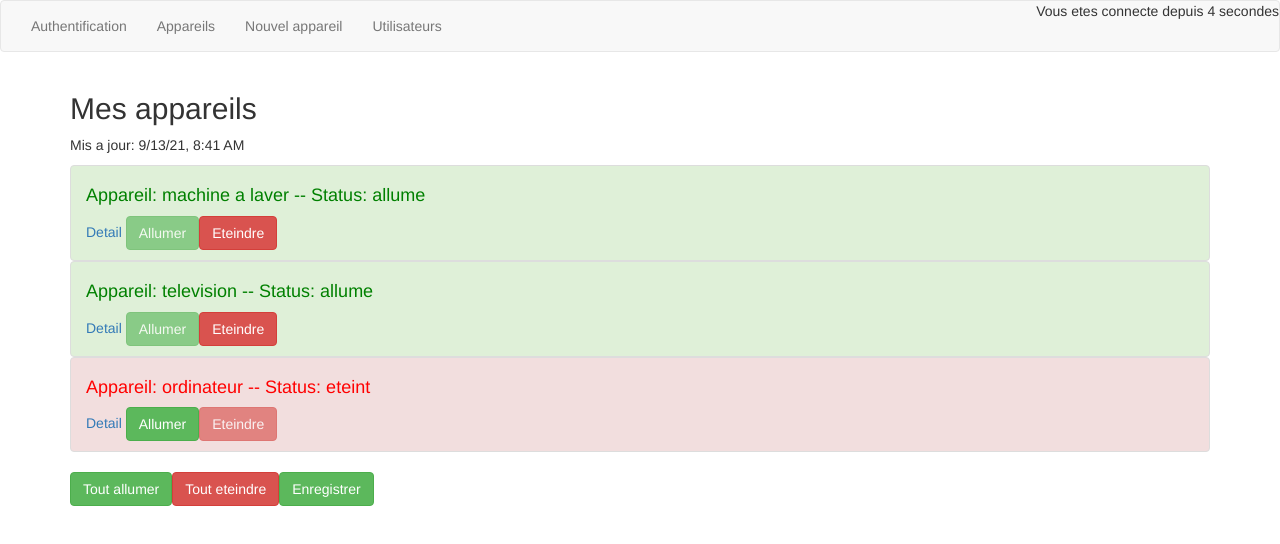
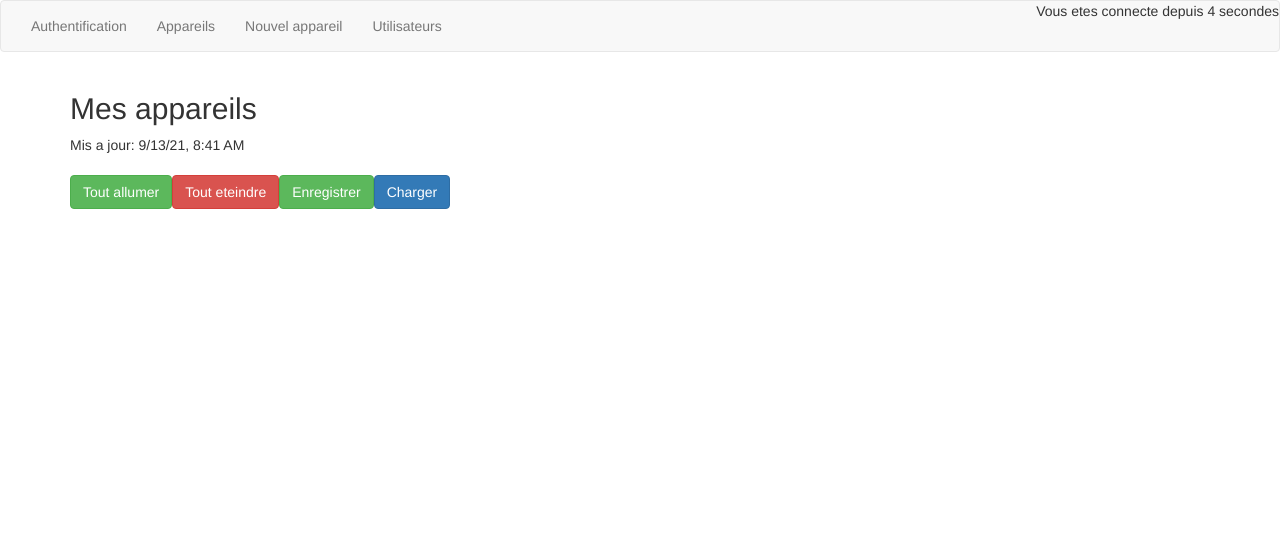
Before and after one commit to Dhouha-ma/Angular, an Angular app: page / in a window 1280 px wide. Shown: the top 544 px of the page. Built offline with nearby package versions, Linux system fonts and the light colour scheme.

Commit message:
http service

```diff
--- a/src/app/appareil-view/appareil-view.component.html
+++ b/src/app/appareil-view/appareil-view.component.html
@@ -16,4 +16,6 @@
             (click)="onEteindre()"> Tout eteindre </button>
     <button class="btn btn-success"
             (click)="onSave()"> Enregistrer </button>
+    <button class="btn btn-primary"
+            (click)="onFetch()"> Charger </button>
   </div>
--- a/src/app/appareil-view/appareil-view.component.ts
+++ b/src/app/appareil-view/appareil-view.component.ts
@@ -52,4 +52,8 @@ export class AppareilViewComponent implements OnInit {
     this.appareilService.saveAppareilsToServer();
   }
 
+  onFetch(){
+    this.appareilService.getAppareilsFromServer();
+  }
+
 }
--- a/src/app/services/appareil.service.ts
+++ b/src/app/services/appareil.service.ts
@@ -6,23 +6,7 @@ import { Injectable } from "@angular/core";
 export class AppareilService {
 
   appareilSubject = new Subject<any[]>();
-    private appareils = [
-        {
-          id:1,
-          name:"machine a laver",
-          status: "allume"
-        },
-        {
-          id:2,
-          name:"television",
-          status: "allume"
-        },
-        {
-          id:3,
-          name:"ordinateur",
-          status: "eteint"
-        }
-      ];
+    private appareils = [];
 
     constructor(private httpClient: HttpClient){
 
@@ -88,6 +72,20 @@ export class AppareilService {
         (error) => {
           console.log(error);
         }
-      )
+      );
+    }
+
+    getAppareilsFromServer(){
+      this.httpClient
+      .get<any[]>('https://http-client-demo-f9838-default-rtdb.europe-west1.firebasedatabase.app/appareils.json')
+      .subscribe(
+        (response) =>{
+          this.appareils = response;
+          this.emitAppareilSubject();
+        },
+        (error) => {
+          console.log(error);
+        }
+      );
     }
 }
```
